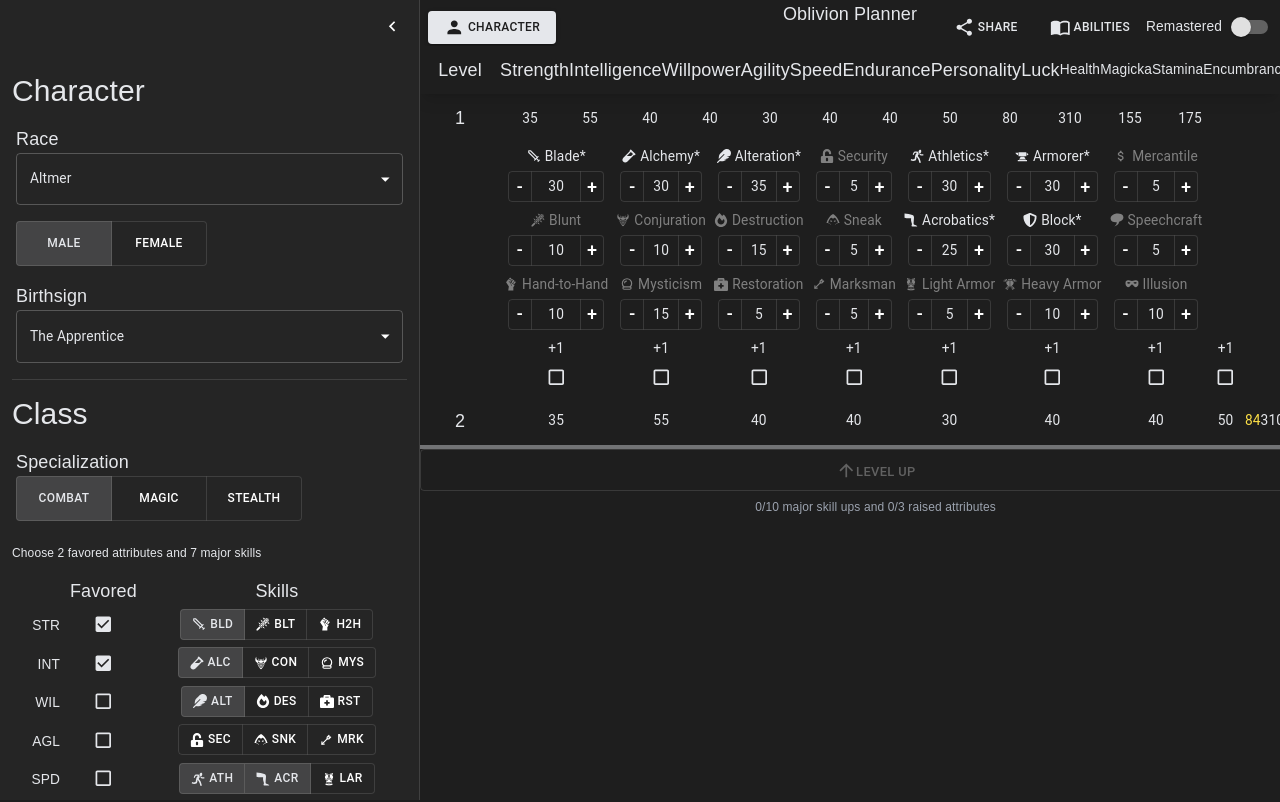
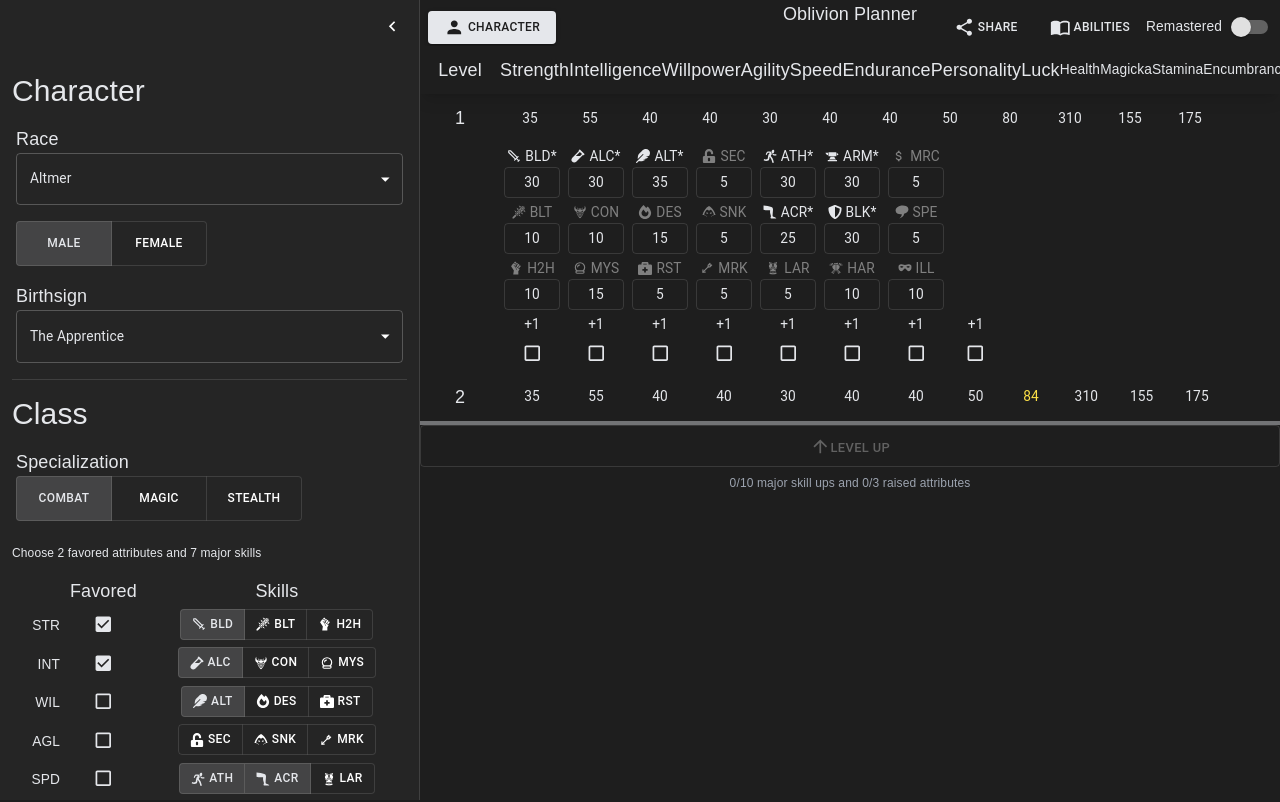
Before and after one commit to ScottMcDermid/oblivion-planner, a Next.js app: page / in a window 1280 px wide. Shown: the top 802 px of the page. Built offline with nearby package versions, Linux system fonts and the light colour scheme.

Commit message:
improved breakpoint detection

```diff
--- a/src/components/AbilitiesDialog.tsx
+++ b/src/components/AbilitiesDialog.tsx
@@ -162,7 +162,7 @@ export default function AbilitiesDialog(props: { open: boolean; handleClose: ()
               skillsByAttribute[attribute].length > 0 && (
                 <div key={attribute}>
                   {skillsByAttribute[attribute].map((skill) => (
-                    <Box key={skill} className="w-full sm:w-16 lg:w-full">
+                    <Box key={skill} className="w-full sm:w-16 lg:w-[6.5rem]">
                       <SkillSelector
                         skill={skill}
                         color={
--- a/src/components/ModifyLevelRow.tsx
+++ b/src/components/ModifyLevelRow.tsx
@@ -41,6 +41,7 @@ export default function ModifyLevelRow({
   abilities = getSkillsSetTemplate(),
   level,
   levelUp,
+  compact,
   onCommitLevelUp,
   onLevelUpChange,
   onCancelHandler,
@@ -48,6 +49,7 @@ export default function ModifyLevelRow({
   abilities?: SkillsSet;
   level: Level;
   levelUp?: LevelUp;
+  compact?: boolean;
   onCommitLevelUp: (levelUp: LevelUp) => void;
   onLevelUpChange?: (levelUp: LevelUp) => void;
   onCancelHandler?: () => void;
@@ -248,9 +250,10 @@ export default function ModifyLevelRow({
           skillsByAttribute[attribute].length > 0 && (
             <div key={attribute}>
               {skillsByAttribute[attribute].map((skill) => (
-                <Box key={`${level.level}-${skill}`} className="w-full sm:w-16 lg:w-full">
+                <Box key={`${level.level}-${skill}`} className={compact ? 'w-full sm:w-16' : 'w-full sm:w-16 lg:w-[6.5rem]'}>
                   <SkillSelector
                     skill={skill}
+                    compact={compact}
                     color={skillUps[skill] > 0 ? 'secondary' : skillUps[skill] < 0 ? 'error' : ''}
                     base={baseSkills[skill]}
                     value={abilities[skill] + nextLevel.skills[skill]}
@@ -269,7 +272,8 @@ export default function ModifyLevelRow({
       <div className="col-span-2 w-full justify-start xl:col-span-6">
         {selectedSkill && (
           <SkillFineTuner
-            className="lg:hidden"
+            className={compact ? '' : 'lg:hidden'}
+            compact={compact}
             skill={selectedSkill}
             value={skillUps[selectedSkill]}
             onIncrement={() => {
--- a/src/components/Planner.tsx
+++ b/src/components/Planner.tsx
@@ -203,7 +203,9 @@ export default function Planner({ sharedBuild }: PlannerProps) {
     modifyingLevel !== null ? commitLevelUp(levelUp, modifyingLevel) : commitLevelUp(levelUp);
 
   const isLargeScreen = useMediaQuery('(min-width: 1024px)');
+  const isLargeWithDrawer = useMediaQuery(`(min-width: ${1024 + CHARACTER_DRAWER_WIDTH}px)`);
   const isDrawerOpen = isLargeScreen && (isViewOnly || isCharacterCreationOpen);
+  const isCompactSkills = isDrawerOpen && !isLargeWithDrawer;
 
   return (
     <StyledEngineProvider injectFirst>
@@ -401,6 +403,7 @@ export default function Planner({ sharedBuild }: PlannerProps) {
                         abilities={abilityModifiers}
                         level={levels[i - 1]}
                         levelUp={levelUps[level.level - 2]}
+                        compact={isCompactSkills}
                         onCommitLevelUp={handleCommitLevelUp}
                         onCancelHandler={() => setModifyingLevel(null)}
                       />
@@ -410,6 +413,7 @@ export default function Planner({ sharedBuild }: PlannerProps) {
                         abilities={abilityModifiers}
                         level={levels[i - 1]}
                         levelUp={levelUps[level.level - 2]}
+                        compact={isCompactSkills}
                         onCommitLevelUp={handleCommitLevelUp}
                         onCancelHandler={() => setModifyingLevel(null)}
                       />
@@ -454,6 +458,7 @@ export default function Planner({ sharedBuild }: PlannerProps) {
                       abilities={abilityModifiers}
                       level={currentLevel}
                       levelUp={currentLevelUp}
+                      compact={isCompactSkills}
                       onLevelUpChange={handleLevelUpChange}
                       onCommitLevelUp={handleCommitLevelUp}
                     />
@@ -462,6 +467,7 @@ export default function Planner({ sharedBuild }: PlannerProps) {
                       abilities={abilityModifiers}
                       level={currentLevel}
                       levelUp={currentLevelUp}
+                      compact={isCompactSkills}
                       onLevelUpChange={handleLevelUpChange}
                       onCommitLevelUp={handleCommitLevelUp}
                     />
--- a/src/components/RemasteredModifyLevelRow.tsx
+++ b/src/components/RemasteredModifyLevelRow.tsx
@@ -35,6 +35,7 @@ export default function RemasteredModifyLevelRow({
   abilities = getSkillsSetTemplate(),
   level,
   levelUp,
+  compact,
   onCommitLevelUp,
   onLevelUpChange,
   onCancelHandler,
@@ -42,6 +43,7 @@ export default function RemasteredModifyLevelRow({
   abilities?: SkillsSet;
   level: Level;
   levelUp?: LevelUp;
+  compact?: boolean;
   onCommitLevelUp: (levelUp: LevelUp) => void;
   onLevelUpChange?: (levelUp: LevelUp) => void;
   onCancelHandler?: () => void;
@@ -233,9 +235,10 @@ export default function RemasteredModifyLevelRow({
           skillsByAttribute[attribute].length > 0 && (
             <div key={attribute}>
               {skillsByAttribute[attribute].map((skill) => (
-                <Box key={`${level.level}-${skill}`} className="w-full sm:w-16 lg:w-full">
+                <Box key={`${level.level}-${skill}`} className={compact ? 'w-full sm:w-16' : 'w-full sm:w-16 lg:w-[6.5rem]'}>
                   <SkillSelector
                     skill={skill}
+                    compact={compact}
                     color={skillUps[skill] > 0 ? 'secondary' : skillUps[skill] < 0 ? 'error' : ''}
                     base={baseSkills[skill]}
                     value={abilities[skill] + nextLevel.skills[skill]}
@@ -254,7 +257,8 @@ export default function RemasteredModifyLevelRow({
       <div className="col-span-2 w-full justify-start xl:col-span-6">
         {selectedSkill && (
           <SkillFineTuner
-            className="lg:hidden"
+            className={compact ? '' : 'lg:hidden'}
+            compact={compact}
             skill={selectedSkill}
             value={skillUps[selectedSkill]}
             onIncrement={() => {
--- a/src/components/SkillFineTuner.tsx
+++ b/src/components/SkillFineTuner.tsx
@@ -12,12 +12,14 @@ export default function SkillFineTuner({
   skill,
   value,
   className = '',
+  compact,
   onIncrement,
   onDecrement,
 }: {
   skill: Skill;
   value: number;
   className: string;
+  compact?: boolean;
   onIncrement: () => void;
   onDecrement: () => void;
 }) {
@@ -25,11 +27,23 @@ export default function SkillFineTuner({
     <Box className={cn('flex w-24 flex-col place-items-center text-center', className)}>
       <Typography className="whitespace-nowrap">Fine Tune</Typography>
       <div className="place-items-center">
-        <Typography className="hidden whitespace-nowrap text-xs lg:inline-flex lg:items-center">
+        <Typography
+          className={
+            compact
+              ? 'hidden'
+              : 'hidden whitespace-nowrap text-xs lg:inline-flex lg:items-center'
+          }
+        >
           <SkillIcon skill={skill} size={14} style={{ marginRight: 4 }} />
           {skill}
         </Typography>
-        <Typography className="inline-flex items-center whitespace-nowrap text-xs lg:hidden">
+        <Typography
+          className={
+            compact
+              ? 'inline-flex items-center whitespace-nowrap text-xs'
+              : 'inline-flex items-center whitespace-nowrap text-xs lg:hidden'
+          }
+        >
           <SkillIcon skill={skill} size={14} style={{ marginRight: 4 }} />
           {shorthandBySkill[skill]}
         </Typography>
--- a/src/components/SkillSelector.tsx
+++ b/src/components/SkillSelector.tsx
@@ -10,6 +10,7 @@ export default function SkillSelector({
   base,
   value,
   color,
+  compact,
   selectHandler,
   unselectHandler,
   incrementHandler,
@@ -20,6 +21,7 @@ export default function SkillSelector({
   base: number;
   value: number;
   color?: string;
+  compact?: boolean;
   selectHandler: () => void;
   unselectHandler: () => void;
   incrementHandler: () => void;
@@ -31,19 +33,25 @@ export default function SkillSelector({
         {...(major !== false ? { color: 'default' } : { color: 'grey' })}
         className="whitespace-nowrap text-center text-xs"
       >
-        <Typography className="hidden lg:inline-flex lg:items-center" component={'span'}>
+        <Typography
+          className={compact ? 'hidden' : 'hidden lg:inline-flex lg:items-center'}
+          component={'span'}
+        >
           <SkillIcon skill={skill} size={14} style={{ marginRight: 4 }} />
           {skill}
           {major ? '*' : ''}
         </Typography>
-        <Typography className="inline-flex items-center lg:hidden" component={'span'}>
+        <Typography
+          className={compact ? 'inline-flex items-center' : 'inline-flex items-center lg:hidden'}
+          component={'span'}
+        >
           <SkillIcon skill={skill} size={14} style={{ marginRight: 4 }} />
           {shorthandBySkill[skill]}
           {major ? '*' : ''}
         </Typography>
       </Typography>
       <ToggleButton
-        className="p-1 lg:hidden"
+        className={compact ? 'p-1' : 'p-1 lg:hidden'}
         value={value}
         selected={value !== base}
         onClick={() => {
@@ -54,7 +62,7 @@ export default function SkillSelector({
       >
         <Typography color={color || 'primary'}>{value}</Typography>
       </ToggleButton>
-      <ToggleButtonGroup className="hidden min-w-20 p-1 lg:flex">
+      <ToggleButtonGroup className={compact ? 'hidden' : 'hidden min-w-20 p-1 lg:flex'}>
         <ToggleButton
           className="w-6 p-0 text-lg"
           value={false}
```
